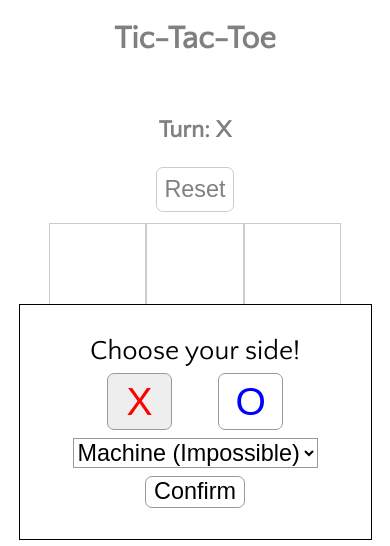
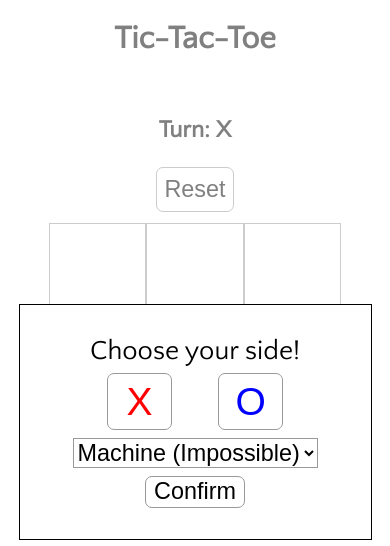
Before and after one commit to RoyEde/react_tic-tac-toe, a React (Create React App) app: page / in a window 390 px wide. In both pictures the pointer is over the button 139 px from the left and 401 px from the top of the page. Shown: the top 546 px of the page. Built offline with nearby package versions, Linux system fonts and the light colour scheme; the HTML template or start-up script is replaced by a standard one.

Commit message:
Updated CSS for mobile usage (removed :hover on mobile buttons)

```diff
--- a/src/App.css
+++ b/src/App.css
@@ -208,6 +208,12 @@ button:focus, select:focus {
   }
 }
 
+@media screen and (max-Width: 768px) {
+  .btn:not(.chosen):hover, select:hover {
+    background-color: #fff;
+  }
+}
+
 @media screen and (max-Width: 425px) {
   .square {
     height: 25vw;
```
